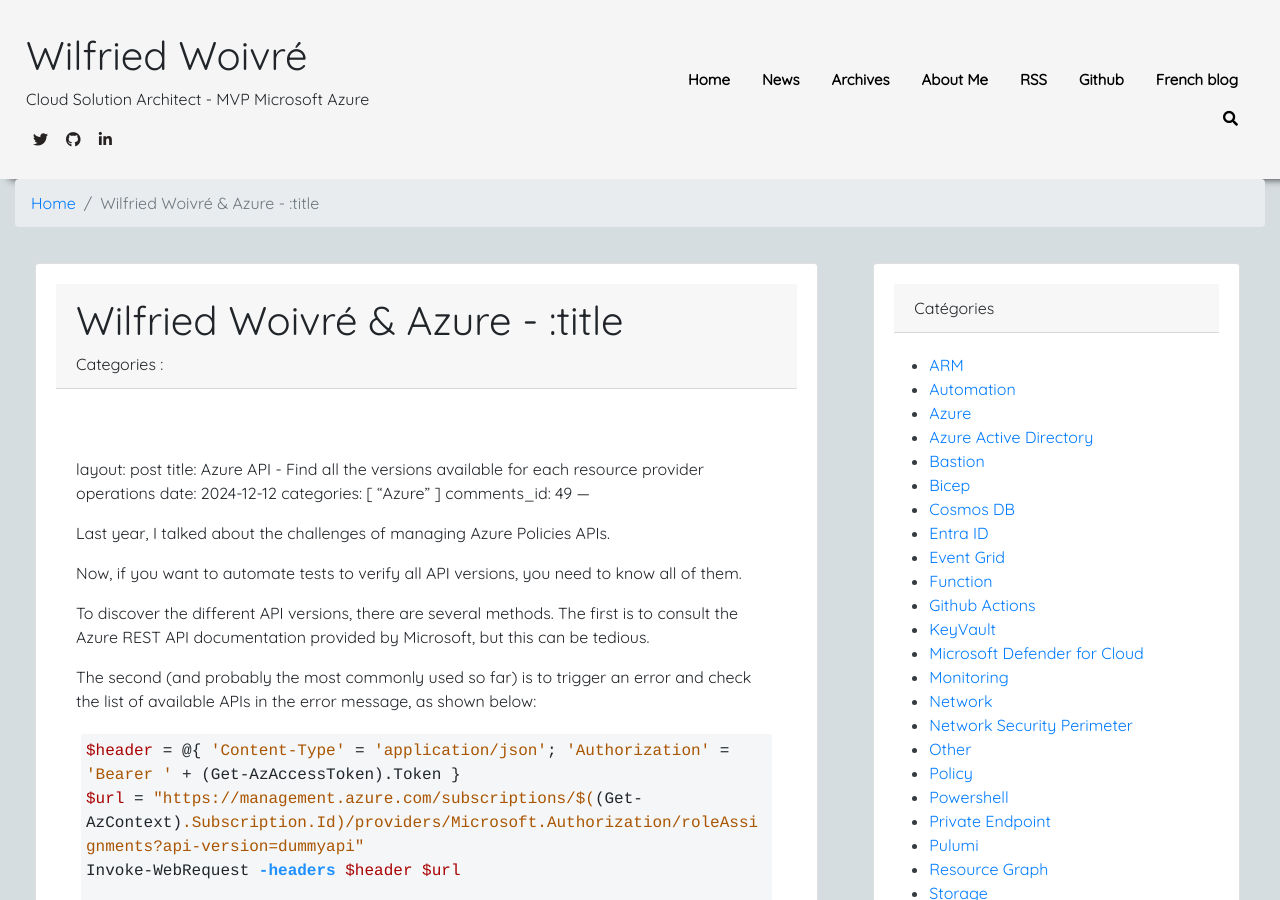
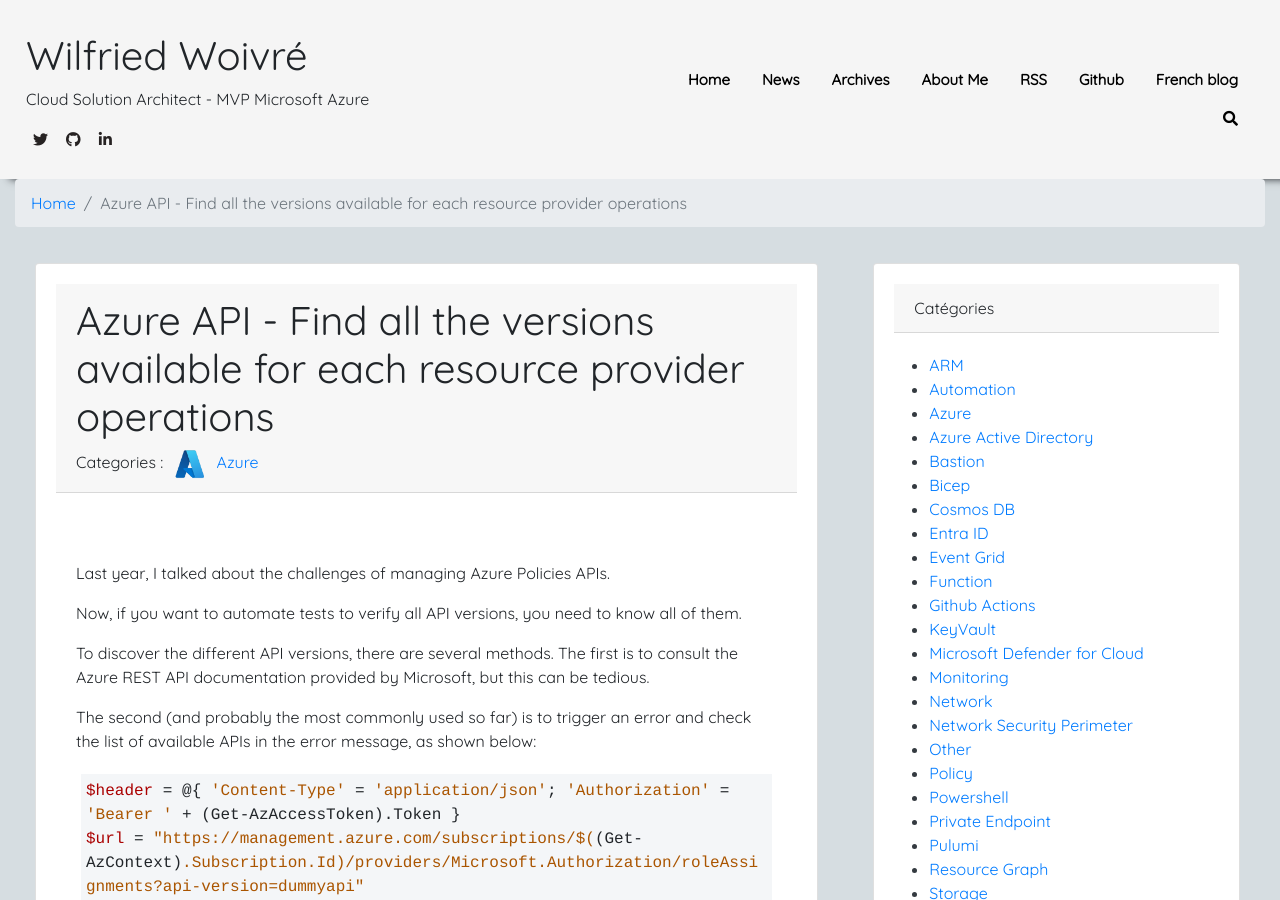
Before and after one commit to wilfriedwoivre/wilfriedwoivre.en.github.io, a Jekyll site: the page built from _posts/2024-12-12-azure-api-find-all-the-versions-available-for-each-resource-provider-operations.md, in a window 1280 px wide and 900 px high. Built offline with Jekyll 4.4.1, drawn with Linux system fonts in a browser that asks for light colours; nearby versions of some CDN libraries; our own code applies the rules of GitHub Pages for plain Markdown files; some of the changed text lies outside the part shown.

Commit message:
add post

````diff
--- a/_posts/2024-12-12-azure-api-find-all-the-versions-available-for-each-resource-provider-operations.md
+++ b/_posts/2024-12-12-azure-api-find-all-the-versions-available-for-each-resource-provider-operations.md
@@ -1,5 +1,3 @@
----
-```markdown
 ---
 layout: post
 title: Azure API - Find all the versions available for each resource provider operations
````
